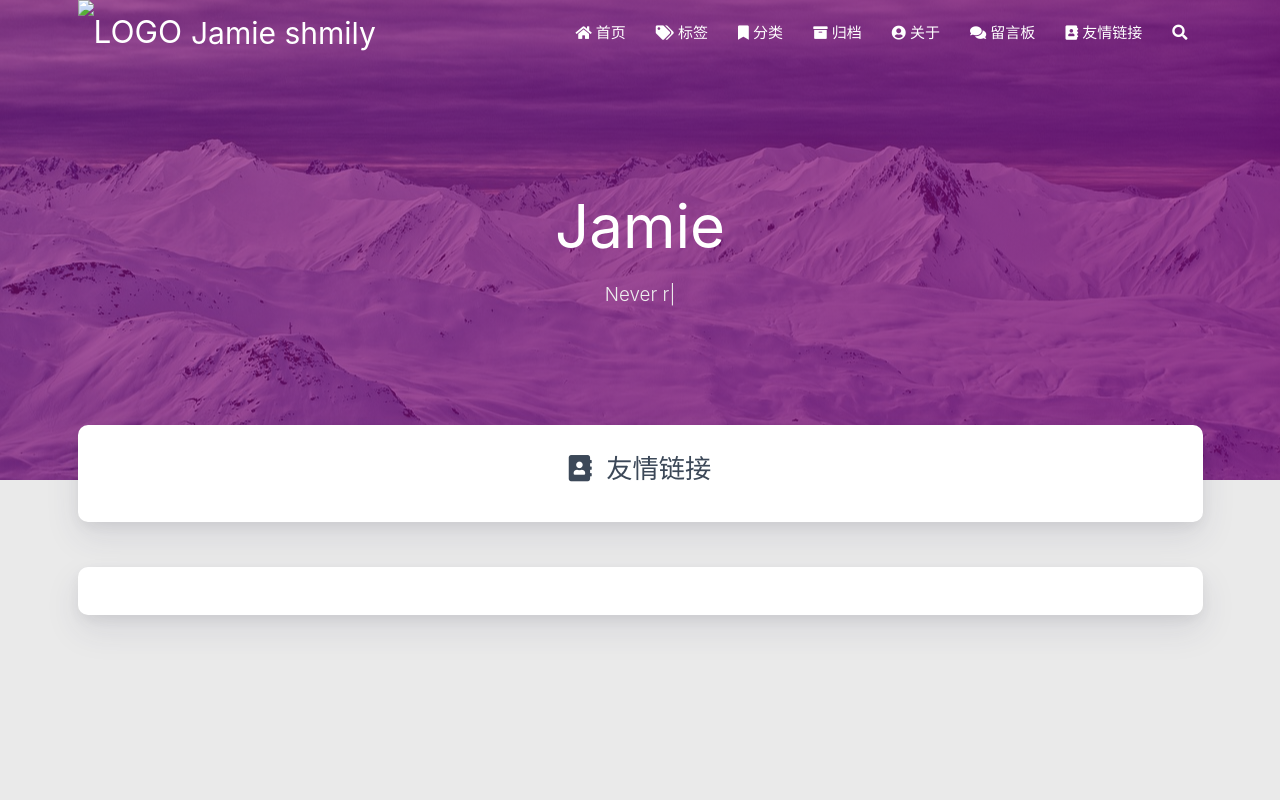
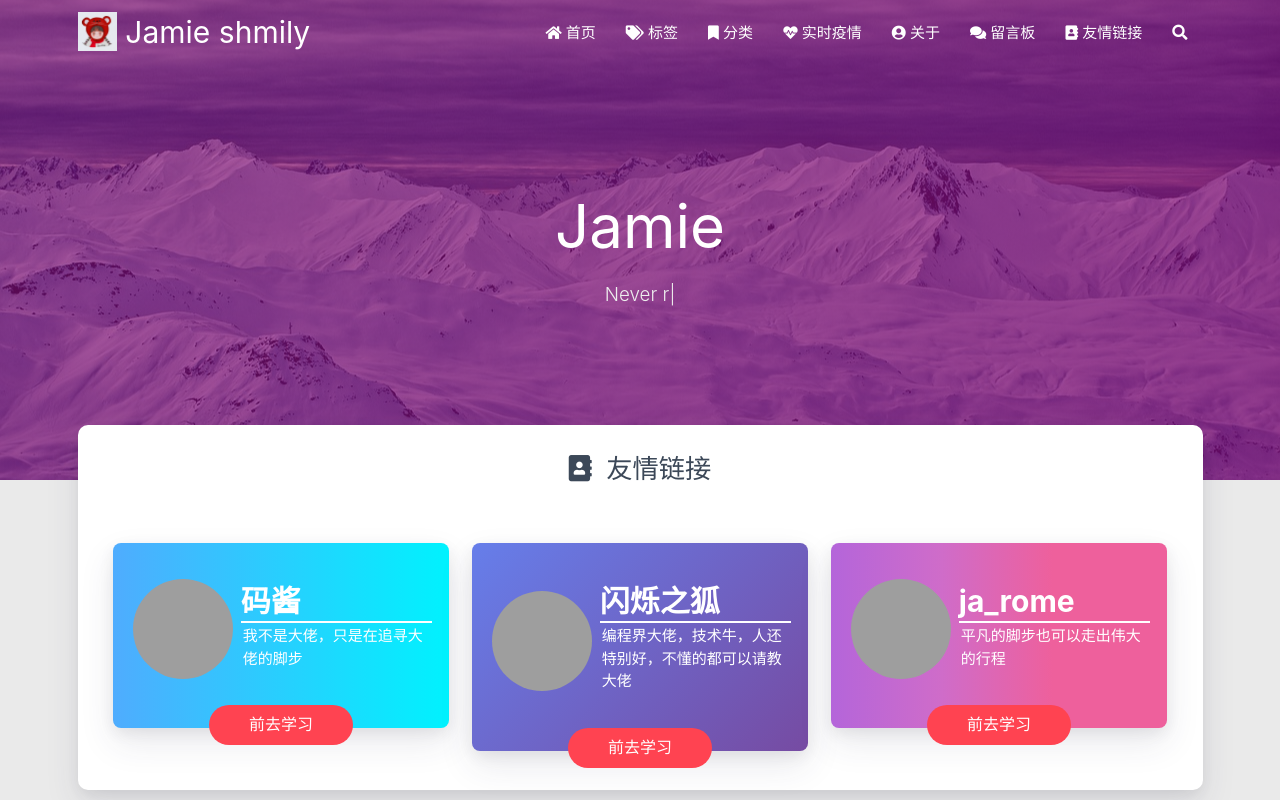
Before and after one commit to Jamiesh/Jamiesh.github.io, a plain HTML site: page friends/index.html in a window 1280 px wide. Shown: the top 800 px of the page. Drawn offline with nearby package versions, Linux system fonts and the light colour scheme; some packages are replaced by stand-ins of ours; grey boxes are pictures that could not be loaded; a script that the page names is missing.

Commit message:
Site updated: 2020-02-13 18:39:32

```diff
--- a/friends/index.html
+++ b/friends/index.html
@@ -14,7 +14,7 @@
     <meta name="apple-mobile-web-app-capable" content="yes">
     <meta name="apple-mobile-web-app-status-bar-style" content="black-translucent">
     <title>friends | Jamie shmily</title>
-    <link rel="icon" type="image/png" href="/favicon.png">
+    <link rel="icon" type="image/jpeg" href="/favicon.jpg">
 
     <link rel="stylesheet" type="text/css" href="/libs/awesome/css/all.css">
     <link rel="stylesheet" type="text/css" href="/libs/materialize/materialize.min.css">
@@ -37,7 +37,7 @@
             <div class="brand-logo">
                 <a href="/" class="waves-effect waves-light">
 
-                    <img src="/medias/logo.png" class="logo-img" alt="LOGO">
+                    <img src="/medias/logo.jpg" class="logo-img" alt="LOGO">
 
                     <span class="logo-span">Jamie shmily</span>
                 </a>
@@ -82,11 +82,11 @@
 
   <li class="hide-on-med-and-down nav-item">
 
-    <a href="/archives" class="waves-effect waves-light">
+    <a href="/epidemic" class="waves-effect waves-light">
 
-      <i class="fas fa-archive" style="zoom: 0.6;"></i>
+      <i class="fas fa-heartbeat" style="zoom: 0.6;"></i>
 
-      <span>归档</span>
+      <span>实时疫情</span>
     </a>
 
   </li>
@@ -135,7 +135,7 @@
 
     <div class="mobile-head bg-color">
 
-        <img src="/medias/logo.png" class="logo-img circle responsive-img">
+        <img src="/medias/logo.jpg" class="logo-img circle responsive-img">
 
         <div class="logo-name">Jamie shmily</div>
         <div class="logo-desc">
@@ -184,11 +184,11 @@
 
         <li class="m-nav-item">
 
-		<a href="/archives" class="waves-effect waves-light">
+		<a href="/epidemic" class="waves-effect waves-light">
 
-			    <i class="fa-fw fas fa-archive"></i>
+			    <i class="fa-fw fas fa-heartbeat"></i>
 
-			归档
+			实时疫情
 		</a>
 
         </li>
@@ -538,6 +538,74 @@
                 </div>
                 <article id="friends-link">
 
+
+                    <div class="row tags-posts friend-all">
+
+
+                        <div class="col s12 m6 l4 friend-div" data-aos="zoom-in-up">
+                            <div class="card frind-card1">
+                                <div class="frind-ship">
+                                    <div class="title">
+                                        <img src="http://image.luokangyuan.com/1_qq_27922023.jpg" alt="img">
+                                        <div>
+                                            <h1 class="friend-name">码酱</h1>
+                                            <p style="position: relative;top: -35px;">我不是大佬，只是在追寻大佬的脚步</p>
+                                        </div>
+                                    </div>
+                                    <div class="friend-button">
+                                        <a href="http://luokangyuan.com/" target="_blank"
+                                            class="button button-glow button-rounded button-caution">
+                                            前去学习
+                                        </a>
+                                    </div>
+                                </div>
+                            </div>
+                        </div>
+
+
+                        <div class="col s12 m6 l4 friend-div" data-aos="zoom-in-up">
+                            <div class="card frind-card2">
+                                <div class="frind-ship">
+                                    <div class="title">
+                                        <img src="http://image.luokangyuan.com/4027734.jpeg" alt="img">
+                                        <div>
+                                            <h1 class="friend-name">闪烁之狐</h1>
+                                            <p style="position: relative;top: -35px;">编程界大佬，技术牛，人还特别好，不懂的都可以请教大佬</p>
+                                        </div>
+                                    </div>
+                                    <div class="friend-button">
+                                        <a href="https://blinkfox.github.io/" target="_blank"
+                                            class="button button-glow button-rounded button-caution">
+                                            前去学习
+                                        </a>
+                                    </div>
+                                </div>
+                            </div>
+                        </div>
+
+
+                        <div class="col s12 m6 l4 friend-div" data-aos="zoom-in-up">
+                            <div class="card frind-card3">
+                                <div class="frind-ship">
+                                    <div class="title">
+                                        <img src="http://image.luokangyuan.com/avatar.jpg" alt="img">
+                                        <div>
+                                            <h1 class="friend-name">ja_rome</h1>
+                                            <p style="position: relative;top: -35px;">平凡的脚步也可以走出伟大的行程</p>
+                                        </div>
+                                    </div>
+                                    <div class="friend-button">
+                                        <a href="https://me.csdn.net/jlh912008548" target="_blank"
+                                            class="button button-glow button-rounded button-caution">
+                                            前去学习
+                                        </a>
+                                    </div>
+                                </div>
+                            </div>
+                        </div>
+
+                    </div>
+
                 </article>
             </div>
         </div>
```
Also changed, not shown: 2020/02/09/hello-world/index.html (+9 -9 lines), about/index.html (+9 -9 lines), archives/2020/02/index.html (+9 -9 lines), archives/2020/index.html (+9 -9 lines), archives/index.html (+9 -9 lines), books/index.html (+9 -9 lines), categories/index.html (+9 -9 lines), contact/index.html (+9 -9 lines), games/index.html (+9 -9 lines), index.html (+9 -9 lines), movies/index.html (+9 -9 lines), tags/index.html (+9 -9 lines).
